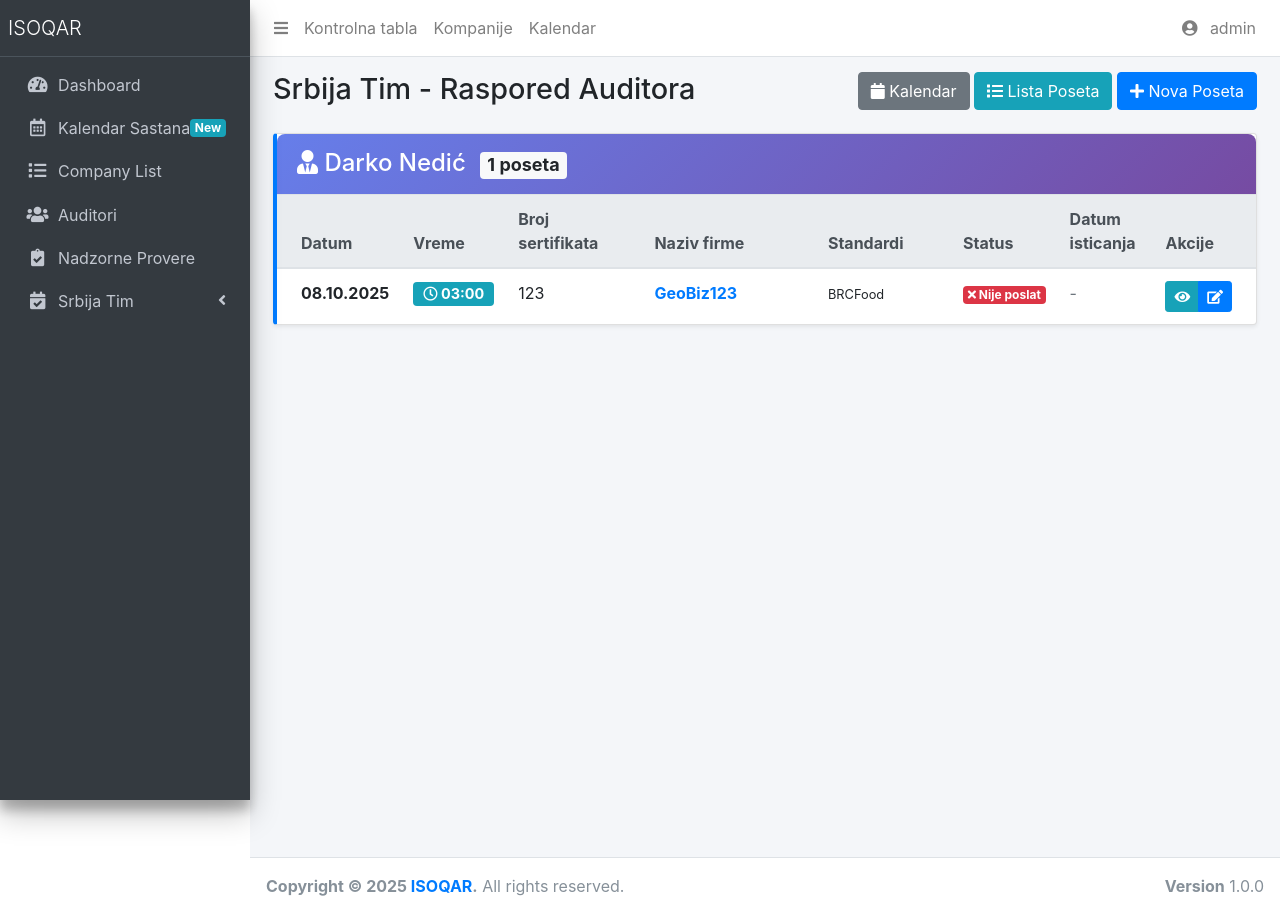
After one commit to Darkonyks/iasoqar-app, a Django app: page /company/srbija-tim/auditor-schedule/ in a window 1280 px wide. The commit adds this page. Run offline with Django 5.2, Linux system fonts and the light colour scheme; a user stored in the database is signed in; data comes from the database, SQL or seed files in the repository; both versions use the stored data as it was before the commit; some libraries are stand-ins or nearby versions.

Commit message:
remove company_name field and make company field required in SrbijaTim model

```diff
--- a/company/srbija_tim_models.py
+++ b/company/srbija_tim_models.py
@@ -19,21 +19,14 @@ class SrbijaTim(models.Model):
         max_length=100,
         help_text=_('Broj sertifikata kompanije')
     )
-    company_name = models.CharField(
-        _('Naziv firme'),
-        max_length=255,
-        help_text=_('Naziv kompanije')
-    )
 
-    # Veza sa Company modelom (opciono, za povezivanje sa postojećim kompanijama)
+    # Veza sa Company modelom (obavezno)
     company = models.ForeignKey(
         Company,
-        on_delete=models.SET_NULL,
-        null=True,
-        blank=True,
+        on_delete=models.CASCADE,
         related_name='srbija_tim_visits',
         verbose_name=_('Kompanija'),
-        help_text=_('Povezana kompanija iz baze (opciono)')
+        help_text=_('Kompanija iz baze')
     )
 
     # Standardi - Many-to-Many veza
@@ -112,7 +105,7 @@ class SrbijaTim(models.Model):
         ]
 
     def __str__(self):
-        return f"{self.certificate_number} - {self.company_name} ({self.visit_date})"
+        return f"{self.certificate_number} - {self.company.name} ({self.visit_date})"
 
     def clean(self):
         """Validacija podataka"""
--- a/company/urls.py
+++ b/company/urls.py
@@ -6,9 +6,9 @@ from .location_views import LocationListView, LocationDetailView, LocationCreate
 from .views_cycles import (CertificationCycleListView, CertificationCycleDetailView, CertificationCycleCreateView,
                          CertificationCycleUpdateView, CertificationCycleDeleteView, CycleAuditCreateView,
                          CycleAuditUpdateView, CycleAuditDeleteView)
-from .srbija_tim_views import (SrbijaTimCalendarView, SrbijaTimListView, SrbijaTimCreateView,
-                               SrbijaTimUpdateView, SrbijaTimDeleteView, SrbijaTimDetailView,
-                               srbija_tim_calendar_json, srbija_tim_update_date)
+from .srbija_tim_views import (SrbijaTimCalendarView, SrbijaTimListView, SrbijaTimAuditorScheduleView,
+                               SrbijaTimCreateView, SrbijaTimUpdateView, SrbijaTimDeleteView,
+                               SrbijaTimDetailView, srbija_tim_calendar_json, srbija_tim_update_date)
 from .views import (
     CalendarView,
     CalendarEventsView,
@@ -175,6 +175,7 @@ urlpatterns = [
     # Srbija Tim URLs
     path('srbija-tim/', SrbijaTimCalendarView.as_view(), name='srbija_tim_calendar'),
     path('srbija-tim/list/', SrbijaTimListView.as_view(), name='srbija_tim_list'),
+    path('srbija-tim/auditor-schedule/', SrbijaTimAuditorScheduleView.as_view(), name='srbija_tim_auditor_schedule'),
     path('srbija-tim/create/', SrbijaTimCreateView.as_view(), name='srbija_tim_create'),
     path('srbija-tim/<int:pk>/', SrbijaTimDetailView.as_view(), name='srbija_tim_detail'),
     path('srbija-tim/<int:pk>/update/', SrbijaTimUpdateView.as_view(), name='srbija_tim_update'),
--- a/templates/layouts/sidebar.html
+++ b/templates/layouts/sidebar.html
@@ -43,11 +43,34 @@
               <p>Nadzorne Provere</p>
             </a>
           </li>
-          <li class="nav-item">
-            <a href="{% url 'company:srbija_tim_calendar' %}" class="nav-link">
+          <li class="nav-item has-treeview">
+            <a href="#" class="nav-link">
               <i class="nav-icon fas fa-calendar-check"></i>
-              <p>Srbija Tim</p>
+              <p>
+                Srbija Tim
+                <i class="right fas fa-angle-left"></i>
+              </p>
             </a>
+            <ul class="nav nav-treeview">
+              <li class="nav-item">
+                <a href="{% url 'company:srbija_tim_calendar' %}" class="nav-link">
+                  <i class="far fa-calendar nav-icon"></i>
+                  <p>Kalendar</p>
+                </a>
+              </li>
+              <li class="nav-item">
+                <a href="{% url 'company:srbija_tim_auditor_schedule' %}" class="nav-link">
+                  <i class="fas fa-user-clock nav-icon"></i>
+                  <p>Raspored Auditora</p>
+                </a>
+              </li>
+              <li class="nav-item">
+                <a href="{% url 'company:srbija_tim_list' %}" class="nav-link">
+                  <i class="fas fa-list nav-icon"></i>
+                  <p>Lista Poseta</p>
+                </a>
+              </li>
+            </ul>
           </li>
         </ul>
       </nav>
--- /dev/null
+++ b/templates/srbija_tim/auditor_schedule.html
@@ -0,0 +1,170 @@
+{% extends 'layouts/base.html' %}
+{% load static %}
+
+{% block title %}{{ title }}{% endblock %}
+
+{% block extrastyle %}
+<style>
+    .auditor-card {
+        margin-bottom: 30px;
+        border-left: 4px solid #007bff;
+    }
+    .auditor-header {
+        background: linear-gradient(135deg, #667eea 0%, #764ba2 100%);
+        color: white;
+        padding: 15px 20px;
+        border-radius: 8px 8px 0 0;
+    }
+    .visit-row {
+        transition: all 0.3s ease;
+    }
+    .visit-row:hover {
+        background-color: #f8f9fa;
+        transform: translateX(5px);
+    }
+    .badge-time {
+        font-size: 0.9em;
+        padding: 5px 10px;
+    }
+    .no-visits {
+        padding: 30px;
+        text-align: center;
+        color: #6c757d;
+    }
+</style>
+{% endblock %}
+
+{% block content %}
+<div class="content-wrapper">
+    <div class="content-header">
+        <div class="container-fluid">
+            <div class="row mb-2">
+                <div class="col-sm-6">
+                    <h1 class="m-0">{{ title }}</h1>
+                </div>
+                <div class="col-sm-6">
+                    <div class="float-sm-right">
+                        <a href="{% url 'company:srbija_tim_calendar' %}" class="btn btn-secondary">
+                            <i class="fas fa-calendar"></i> Kalendar
+                        </a>
+                        <a href="{% url 'company:srbija_tim_list' %}" class="btn btn-info">
+                            <i class="fas fa-list"></i> Lista Poseta
+                        </a>
+                        <a href="{% url 'company:srbija_tim_create' %}" class="btn btn-primary">
+                            <i class="fas fa-plus"></i> Nova Poseta
+                        </a>
+                    </div>
+                </div>
+            </div>
+        </div>
+    </div>
+
+    <div class="content">
+        <div class="container-fluid">
+            {% if auditor_visits %}
+                {% for auditor, visits in auditor_visits.items %}
+                <div class="card auditor-card shadow-sm">
+                    <div class="auditor-header">
+                        <h4 class="mb-0">
+                            <i class="fas fa-user-tie"></i> {{ auditor.ime_prezime }}
+                            <span class="badge badge-light ml-2">{{ visits|length }} poseta</span>
+                        </h4>
+                    </div>
+                    <div class="card-body p-0">
+                        <div class="table-responsive">
+                            <table class="table table-hover mb-0">
+                                <thead class="thead-light">
+                                    <tr>
+                                        <th width="12%">Datum</th>
+                                        <th width="10%">Vreme</th>
+                                        <th width="15%">Broj sertifikata</th>
+                                        <th width="20%">Naziv firme</th>
+                                        <th width="15%">Standardi</th>
+                                        <th width="10%">Status</th>
+                                        <th width="10%">Datum isticanja</th>
+                                        <th width="8%">Akcije</th>
+                                    </tr>
+                                </thead>
+                                <tbody>
+                                    {% for visit in visits %}
+                                    <tr class="visit-row">
+                                        <td>
+                                            <strong>{{ visit.visit_date|date:"d.m.Y" }}</strong>
+                                        </td>
+                                        <td>
+                                            {% if visit.visit_time %}
+                                                <span class="badge badge-time badge-info">
+                                                    <i class="far fa-clock"></i> {{ visit.visit_time|time:"H:i" }}
+                                                </span>
+                                            {% else %}
+                                                <span class="text-muted">-</span>
+                                            {% endif %}
+                                        </td>
+                                        <td>{{ visit.certificate_number }}</td>
+                                        <td>
+                                            <strong>
+                                                <a href="{% url 'company:detail' visit.company.id %}">{{ visit.company.name }}</a>
+                                            </strong>
+                                        </td>
+                                        <td>
+                                            <small>{{ visit.get_standards_display|default:"Nema standarda" }}</small>
+                                        </td>
+                                        <td>
+                                            {% if visit.report_sent %}
+                                                <span class="badge badge-success">
+                                                    <i class="fas fa-check"></i> Poslat
+                                                </span>
+                                            {% else %}
+                                                <span class="badge badge-danger">
+                                                    <i class="fas fa-times"></i> Nije poslat
+                                                </span>
+                                            {% endif %}
+                                        </td>
+                                        <td>
+                                            {% if visit.certificate_expiry_date %}
+                                                {{ visit.certificate_expiry_date|date:"d.m.Y" }}
+                                                {% if visit.is_certificate_expired %}
+                                                    <br><span class="badge badge-danger">Istekao</span>
+                                                {% elif visit.days_until_expiry <= 30 %}
+                                                    <br><span class="badge badge-warning">{{ visit.days_until_expiry }} dana</span>
+                                                {% endif %}
+                                            {% else %}
+                                                <span class="text-muted">-</span>
+                                            {% endif %}
+                                        </td>
+                                        <td>
+                                            <div class="btn-group btn-group-sm">
+                                                <a href="{% url 'company:srbija_tim_detail' visit.id %}"
+                                                   class="btn btn-info" title="Detalji">
+                                                    <i class="fas fa-eye"></i>
+                                                </a>
+                                                <a href="{% url 'company:srbija_tim_update' visit.id %}"
+                                                   class="btn btn-primary" title="Izmeni">
+                                                    <i class="fas fa-edit"></i>
+                                                </a>
+                                            </div>
+                                        </td>
+                                    </tr>
+                                    {% endfor %}
+                                </tbody>
+                            </table>
+                        </div>
+                    </div>
+                </div>
+                {% endfor %}
+            {% else %}
+                <div class="card">
+                    <div class="card-body no-visits">
+                        <i class="fas fa-calendar-times fa-3x mb-3 text-muted"></i>
+                        <h5>Nema zakazanih poseta</h5>
+                        <p class="text-muted">Trenutno nema ni jedne posete dodeljene auditorima.</p>
+                        <a href="{% url 'company:srbija_tim_create' %}" class="btn btn-primary mt-3">
+                            <i class="fas fa-plus"></i> Dodaj prvu posetu
+                        </a>
+                    </div>
+                </div>
+            {% endif %}
+        </div>
+    </div>
+</div>
+{% endblock %}
```
Also changed, not shown: company/forms.py (+9 -9 lines), company/srbija_tim_views.py (+34 -2 lines), templates/srbija_tim/calendar.html (+9 -2 lines), templates/srbija_tim/detail.html (+11 -10 lines), templates/srbija_tim/form.html (+114 -10 lines), templates/srbija_tim/list.html (+9 -2 lines), company/migrations/0055_add_auditor_name_to_srbija_tim.py (added), company/migrations/0056_remove_auditor_name_from_srbija_tim.py (added), company/migrations/0057_remove_company_name_from_srbija_tim.py (added), db.sqlite3, 1 other file.
